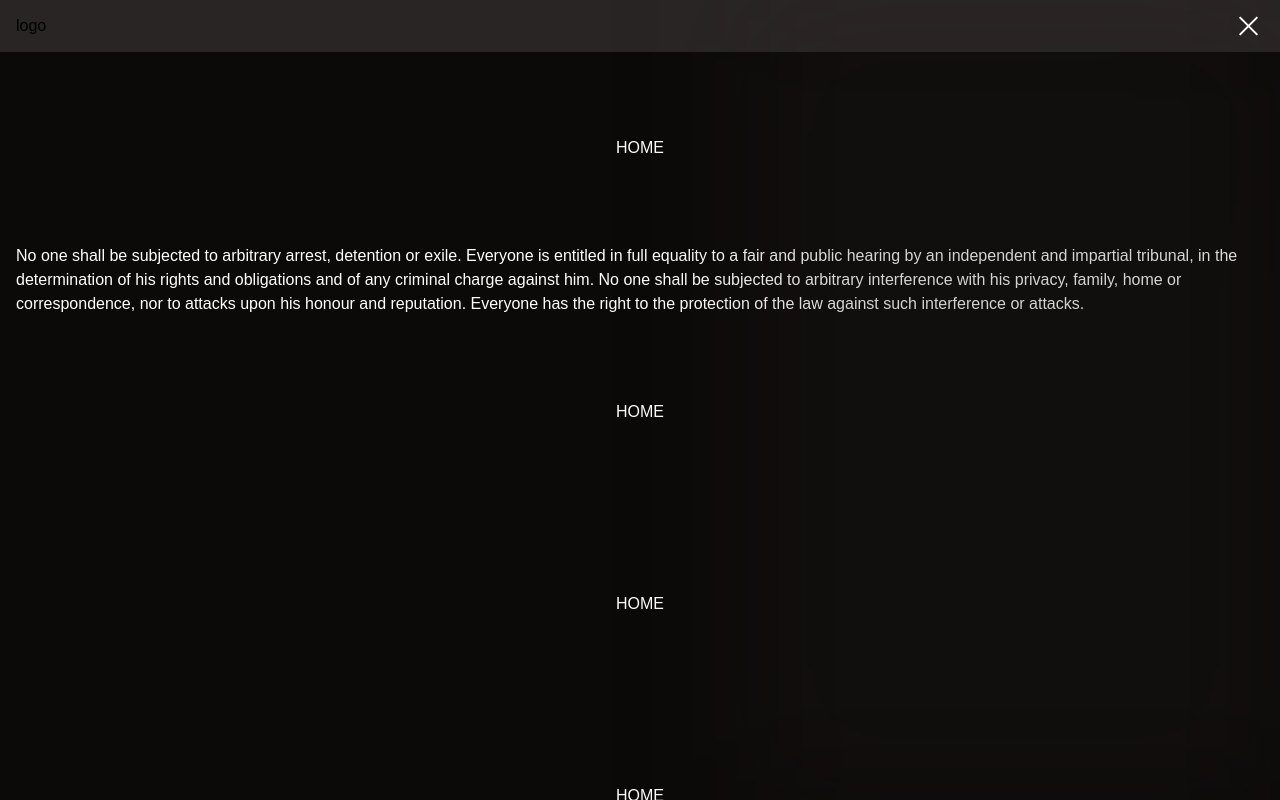
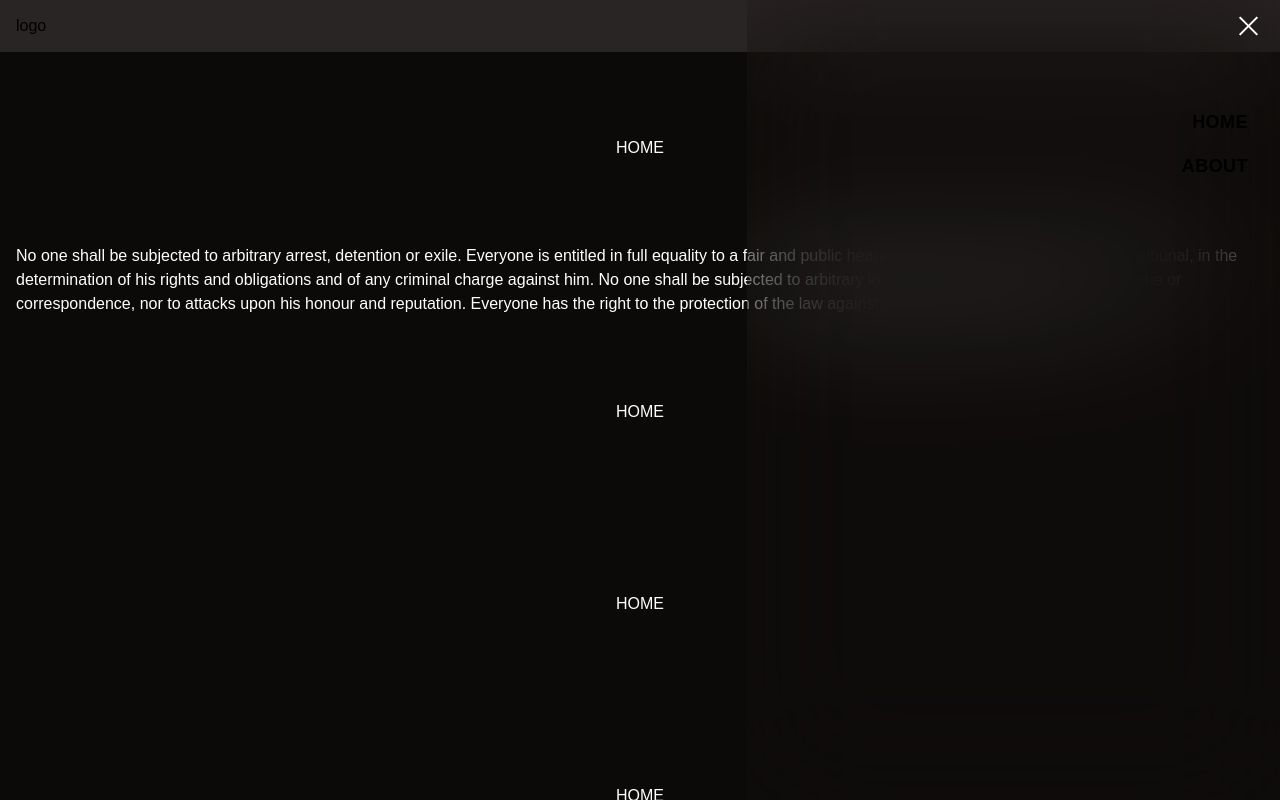
Before and after one commit to orgdm/gpfh, a Next.js app: page / in a window 1280 px wide. Both pictures are taken after a click on the button 1249 px from the left and 26 px from the top of the page. Shown: the top 800 px of the page. Built offline with nearby package versions, Linux system fonts and the light colour scheme; a web font is replaced by a local one.

Commit message:
backdrop-blur nav menu

```diff
--- a/src/components/layout/FullScreenNav.tsx
+++ b/src/components/layout/FullScreenNav.tsx
@@ -46,13 +46,13 @@ const FullScreenNav = ({ open, setOpen }: FullScreenNavProps) => {
       <div className='grid grid-rows-1 grid-cols-1 md:grid-rows-[1fr] md:grid-cols-12 relative w-full h-full'>
         <div
           ref={menu}
-          className='md:w-full hidden md:block md:h-full md:col-span-7 relative bg-transparent '
+          className='md:w-full hidden md:block md:h-full md:col-span-7 relative md:bg-transparent'
         >
           <div className='w-full h-full'>
             <div className='w-full h-full'></div>
           </div>
         </div>
-        <div className='w-full h-full block relative bg-stone-800/20 blur-3xl  md:col-span-5'>
+        <div className='w-full h-full block relative bg-stone-800/10 backdrop-blur-3xl md:col-span-5'>
           <div className='bg-transparent pointer-events-none h-head'></div>
           <div className='mt-12 mb-10'>
             <ul className='flex flex-col w-full pointer-events-auto px-8'>
```
